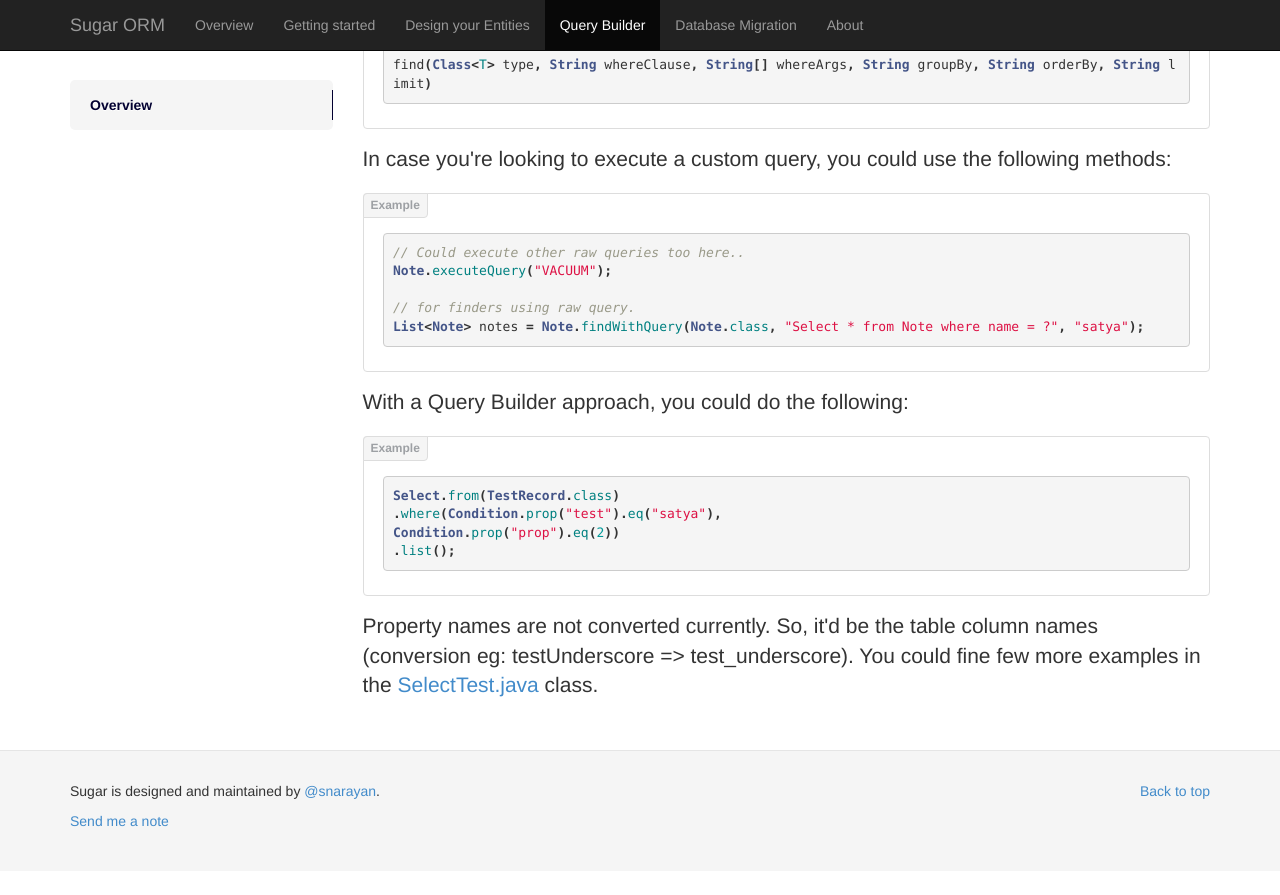
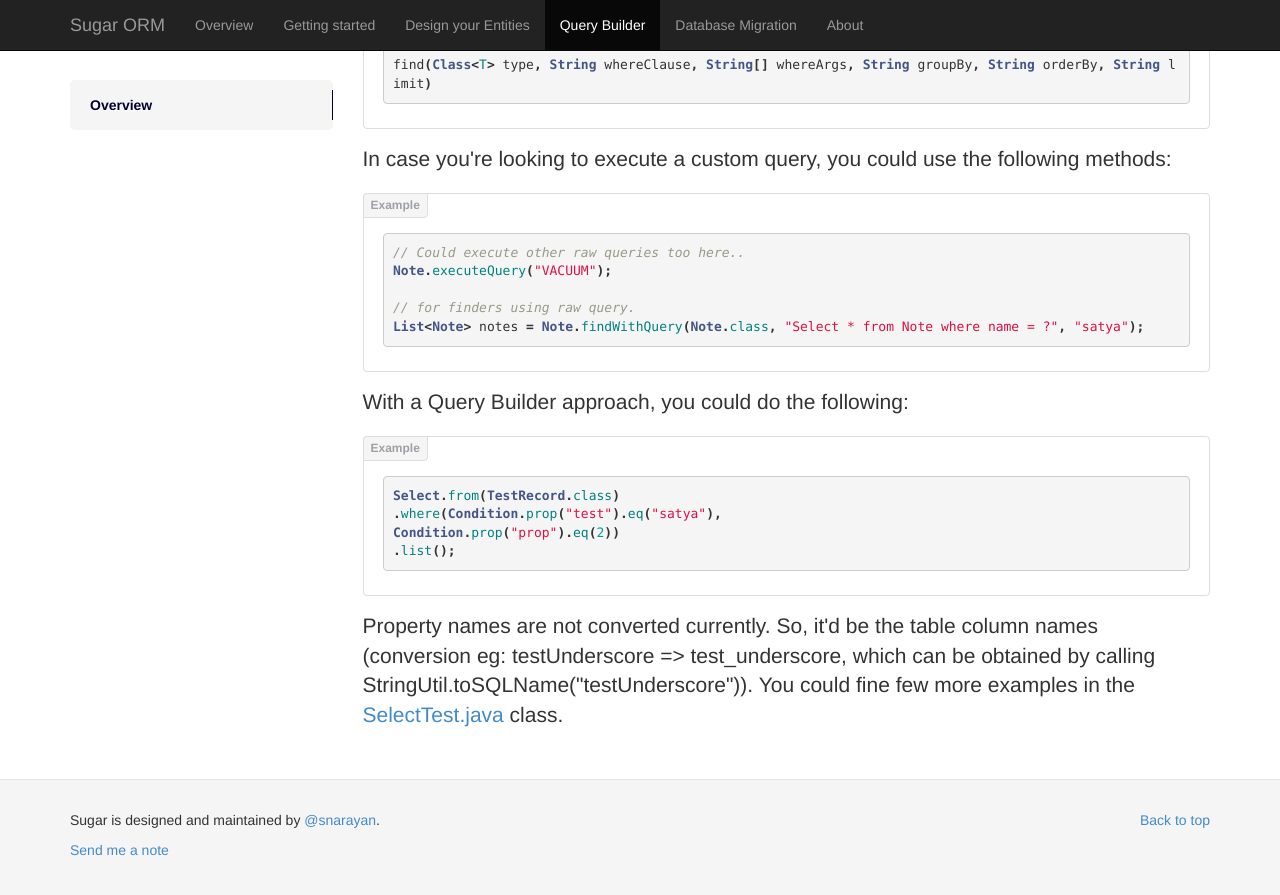
Before and after one commit to chennaione/sugar, a Jekyll site: the page built from query.html, in a window 1280 px wide and 900 px high, scrolled down 588 px. Shown: the top 895 px of the window. Built offline with Jekyll 4.4.1, drawn with Linux system fonts in a browser that asks for light colours; Markdown is read by kramdown in place of the engine named in the settings; comment, search, counter and statistics services are not loaded; before the commit the page ends 1459 px from its top, so only the background shows below that.

Commit message:
Update query.html
Added example method to obtain the converted property name.

```diff
--- a/query.html
+++ b/query.html
@@ -62,7 +62,7 @@ Condition.prop("prop").eq(2))
 .list();
 {% endhighlight %}
         </div>
-        <p class="lead">Property names are not converted currently. So, it'd be the table column names (conversion eg: testUnderscore => test_underscore). You could fine few more examples in the <a href="https://github.com/satyan/sugar/blob/master/library/test/com/orm/query/SelectTest.java">SelectTest.java</a> class.
+        <p class="lead">Property names are not converted currently. So, it'd be the table column names (conversion eg: testUnderscore => test_underscore, which can be obtained by calling StringUtil.toSQLName("testUnderscore")). You could fine few more examples in the <a href="https://github.com/satyan/sugar/blob/master/library/test/com/orm/query/SelectTest.java">SelectTest.java</a> class.
         </p>
       </section>
 
```
